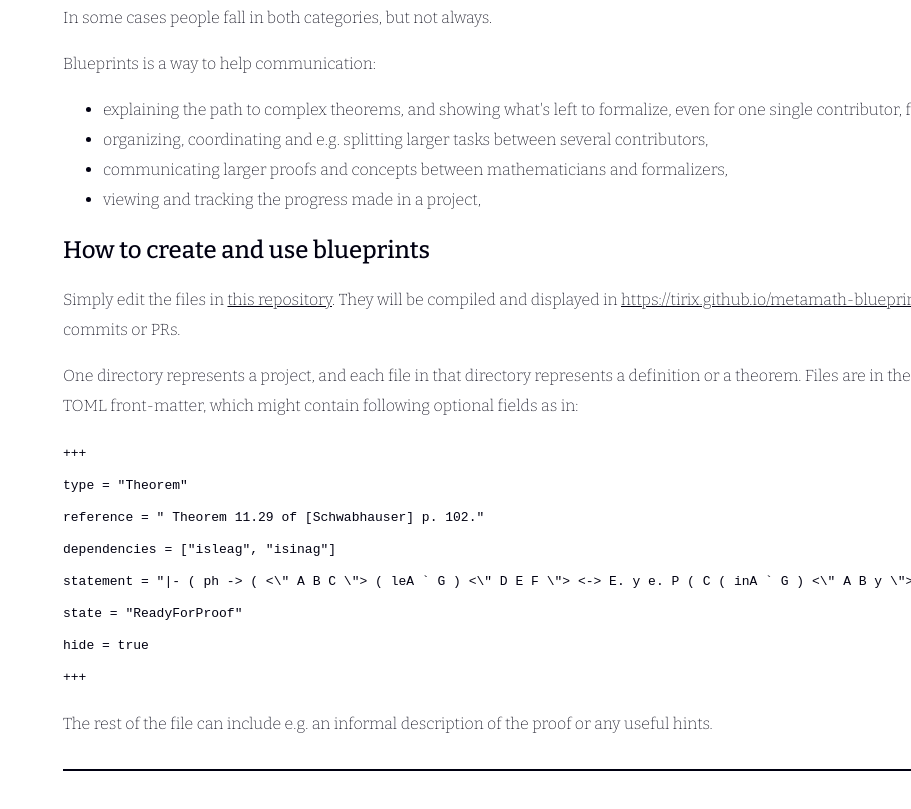
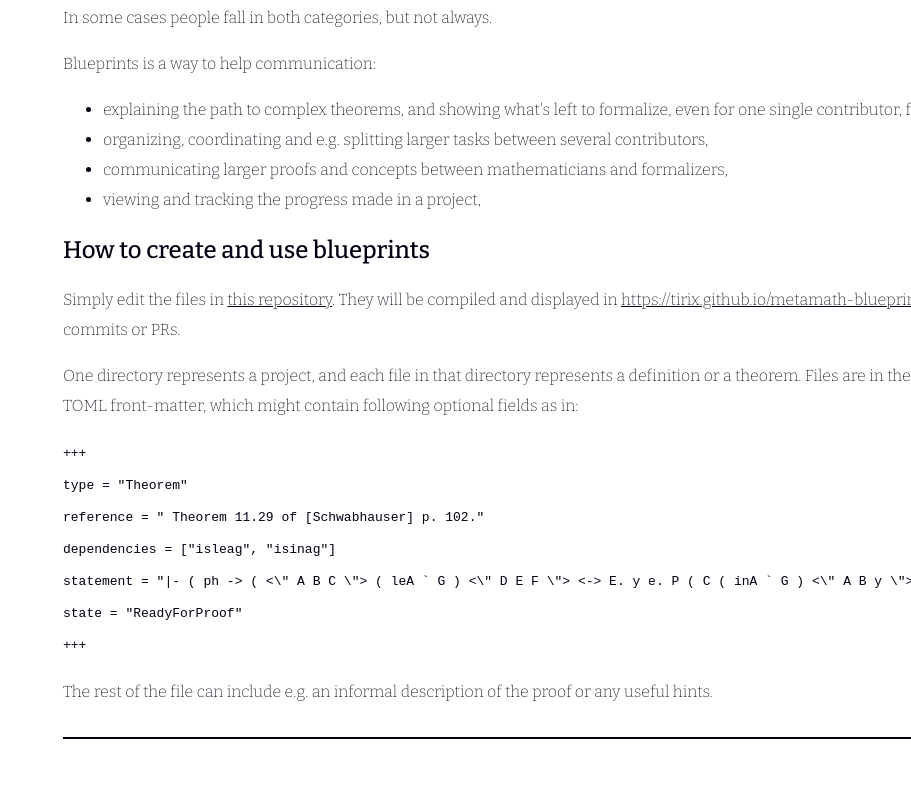
Before and after one commit to tirix/metamath-blueprints, a plain HTML site: page index.html in a window 1280 px wide. Shown: the part 453-1262 px from the top of the page, without its empty margins (369-1280 px from the left). Drawn offline with nearby package versions, Linux system fonts and the light colour scheme; some packages are replaced by stand-ins of ours.

Commit message:
Deploying to gh-pages from @ tirix/metamath-blueprints@7b8bb97e197558e22a7b6e6102a06524cd4c8a4f 🚀

```diff
--- a/index.html
+++ b/index.html
@@ -74,7 +74,6 @@ reference = " Theorem 11.29 of [Schwabhauser] p. 102."
 dependencies = ["isleag", "isinag"]
 statement = "|- ( ph -&gt; ( &lt;\" A B C \"&gt; ( leA ` G ) &lt;\" D E F \"&gt; &lt;-&gt; E. y e. P ( C ( inA ` G ) &lt;\" A B y \"&gt; /\\ &lt;\" A B y \"&gt; ( cgrA ` G ) &lt;\" D E F \"&gt; ) ) )"
 state = "ReadyForProof"
-hide = true
 +++
 </code></pre>
 <p>The rest of the file can include e.g. an informal description of the proof or any useful hints.</p>
```
